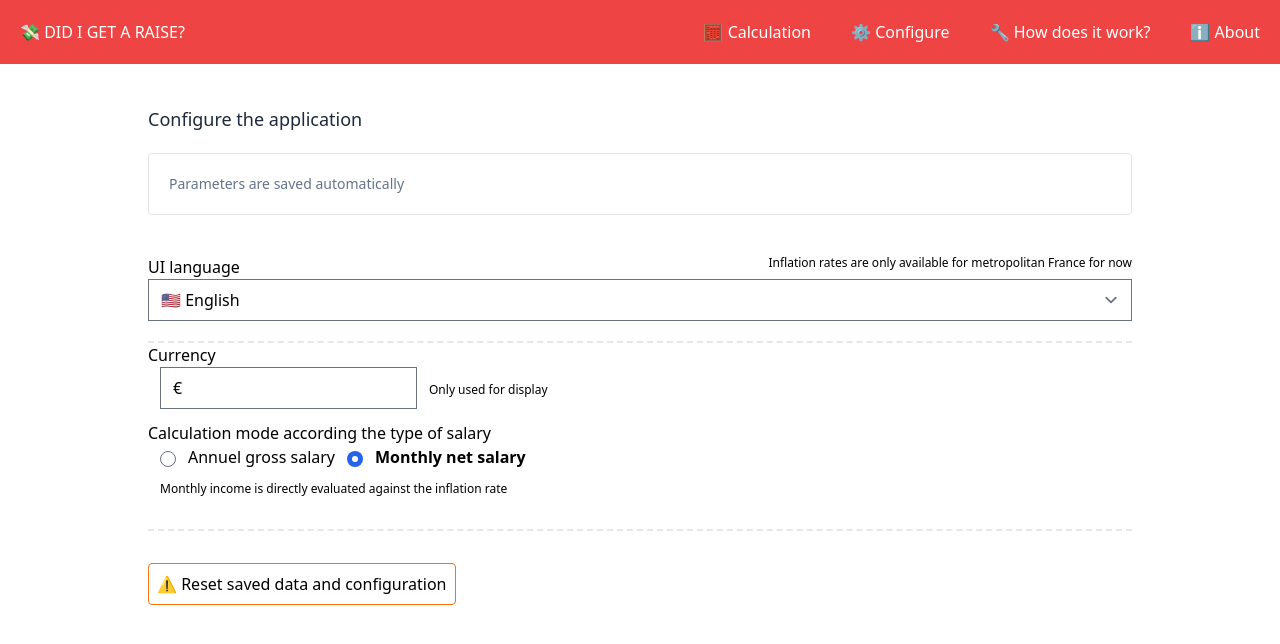
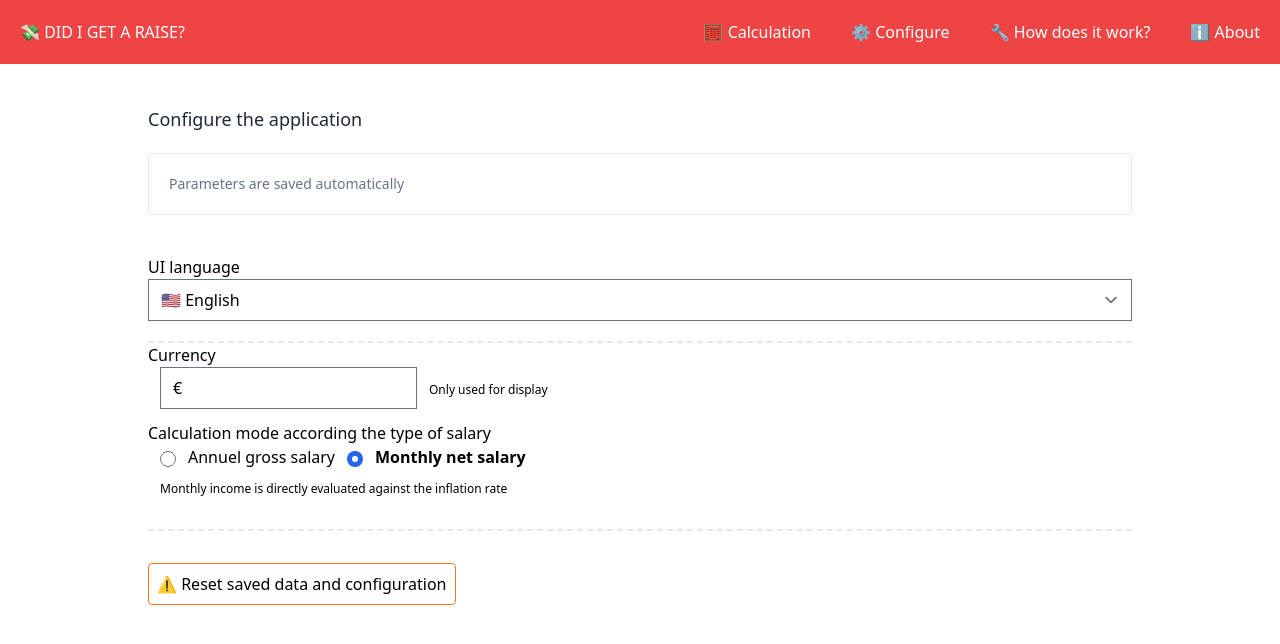
Before and after one commit to quentinlegot/ai-je-ete-augmente, a Vue app: page /configure in a window 1280 px wide. Shown: the top 644 px of the page. Built offline with nearby package versions, Linux system fonts and the light colour scheme.

Commit message:
fix: update for and id in configure view forms

```diff
--- a/src/views/ConfigureView.vue
+++ b/src/views/ConfigureView.vue
@@ -60,17 +60,16 @@ export default defineComponent({
     </blockquote>
     <div class="divide-y-2 divide-dashed">
       <form class="mb-5 grid grid-cols-1 pt-5" v-on:submit.prevent="">
-        <label for="newDate" class="md:flex md:flex-row md:justify-between">
+        <label for="language" class="md:flex md:flex-row md:justify-between">
           <span> {{ $t('configure.language.label') }}</span>
-          <small class="text-xs">{{ $t('configure.language.helper') }}</small>
         </label>
-        <select v-model="configuration.locale">
+        <select id="language" v-model="configuration.locale">
           <option value="fr">{{ $t('configure.language.options.fr') }}</option>
           <option value="en">{{ $t('configure.language.options.en') }}</option>
         </select>
       </form>
       <form class="mb-5" v-on:submit.prevent="">
-        <label for="newDate" class="block"> {{ $t('configure.currency.label') }} </label>
+        <label for="configCurrency" class="block"> {{ $t('configure.currency.label') }} </label>
         <input
           type="text"
           required
```
